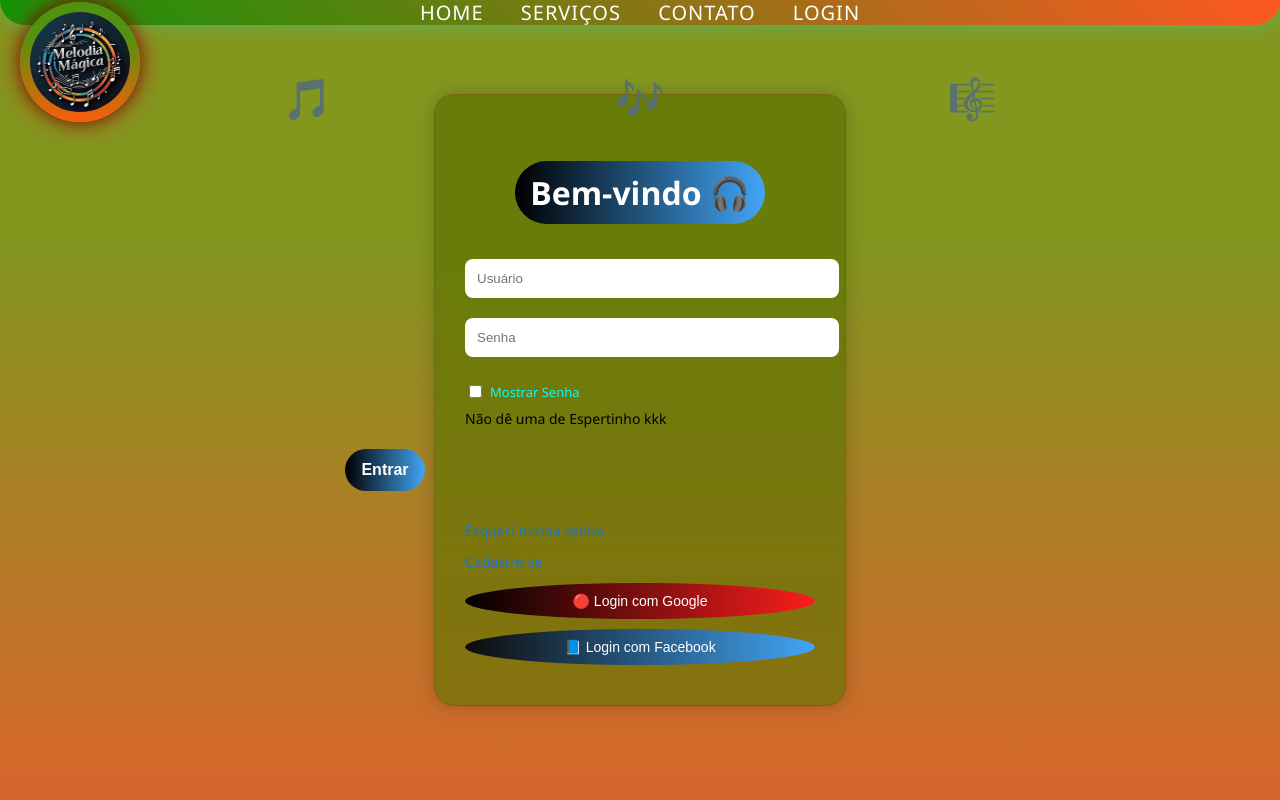
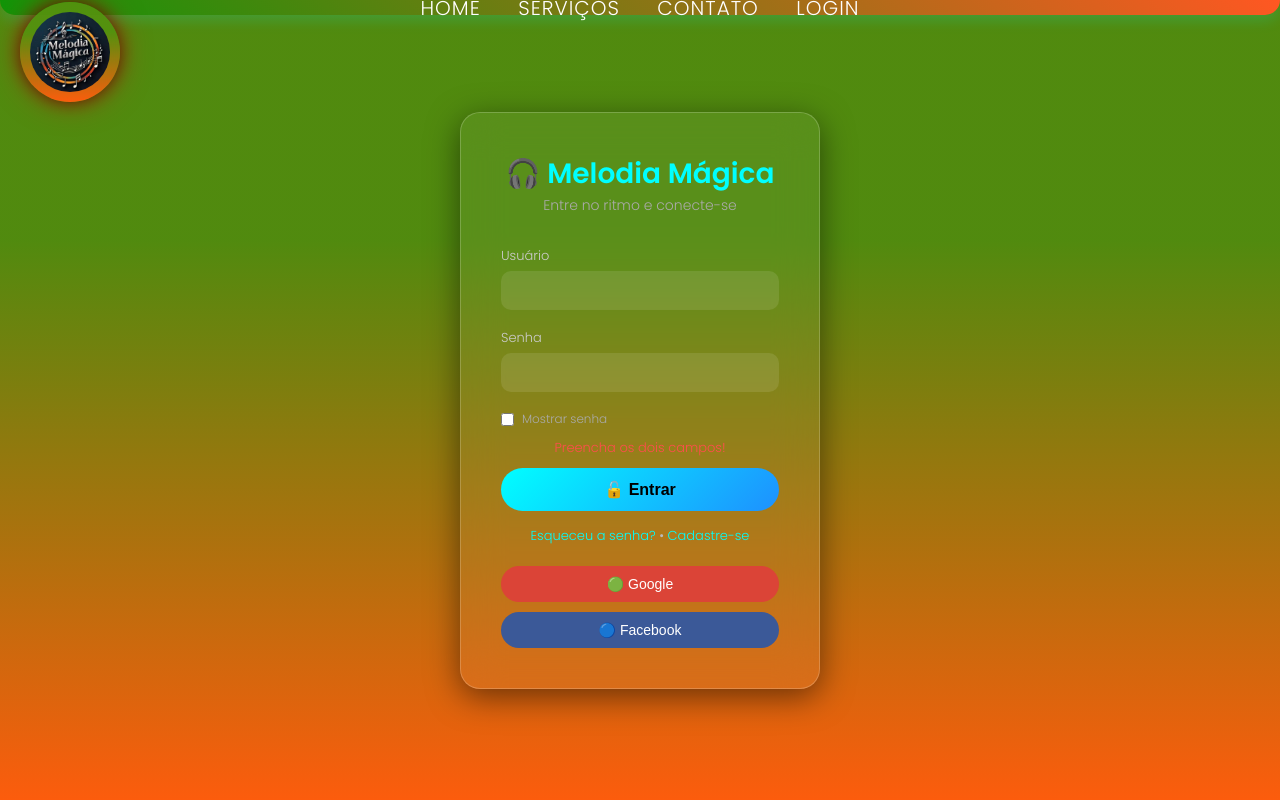
Before and after one commit to Rick0012345/melodia-magica-django, a Django app: page /login/ in a window 1280 px wide. Run offline with Django 5.2, Linux system fonts and the light colour scheme.

Commit message:
Tela de Login Atualizada

```diff
--- a/core/static/core/css/Login.module.css
+++ b/core/static/core/css/Login.module.css
@@ -1,260 +1,165 @@
-/* Fundo geral */
-body {
-  margin: 0px;
-  padding: 0px;
-  height: 100vh;
-  background: radial-gradient(ellipse at center, #1a1a1a 0%, #000000 100%);
-  display: flex;
-  justify-content: center;
-  align-items: center;
-  font-family: 'Segoe UI', Tahoma, Geneva, Verdana, sans-serif;
-  overflow: hidden;
+* {
+  margin: 0;
+  padding: 0;
+  box-sizing: border-box;
 }
 
-/* Container do login */
-.loginContainer {
+body {
+  font-family: 'Poppins', sans-serif;
+  height: 100vh;
+ background: linear-gradient(to bottom, #54910ef1 30%, #fc5c0d 100%);
+  color: white;
+  display: flex;
+  align-items: center;
+  justify-content: center;
+  overflow: hidden;
+  animation: pulseBg 10s infinite alternate;
+}
+
+@keyframes pulseBg {
+  0% { background-color: #0a0a0a; }
+  100% { background-color: #1a1a1a; }
+}
+
+.loginWrapper {
+  width: 100%;
+  max-width: 400px;
+  padding: 20px;
+}
+
+.loginCard {
   background: rgba(255, 255, 255, 0.05);
-  backdrop-filter: blur(10px);
+  border: 1px solid rgba(255, 255, 255, 0.2);
   border-radius: 20px;
-  padding: 40px 30px;
-  width: 350px;
-  border: 1px solid rgba(255, 255, 255, 0.15);
-  box-shadow: 0 0 25px rgba(0, 255, 255, 0.15);
+  padding: 40px;
+  box-shadow: 0 8px 32px rgba(0, 0, 0, 0.5);
+  backdrop-filter: blur(20px);
+  animation: fadeIn 1s ease;
+}
+
+@keyframes fadeIn {
+  from { opacity: 0; transform: scale(0.95); }
+  to { opacity: 1; transform: scale(1); }
+}
+
+.loginHeader {
+  text-align: center;
+  margin-bottom: 30px;
+}
+
+.loginHeader h2 {
+  font-size: 28px;
+  color: #00ffff;
+}
+
+.loginHeader p {
+  font-size: 14px;
+  color: #aaa;
+}
+
+.inputGroup {
   display: flex;
   flex-direction: column;
-  align-items: center;
-  transition: 0.3s ease;
+  margin-bottom: 18px;
 }
 
-.loginContainer:hover {
-  transform: scale(1.02);
-  box-shadow: 0 0 35px rgba(0, 255, 255, 0.3);
+.inputGroup label {
+  font-size: 13px;
+  margin-bottom: 5px;
+  color: #ccc;
 }
 
-/* Título */
-.loginTitle {
-  font-size: 32px;
-  color: #00ffff;
-  margin-bottom: 25px;
-  text-shadow: 0 0 10px rgba(0, 255, 255, 0.4);
+.inputGroup input {
+  padding: 12px;
+  border-radius: 10px;
+  border: none;
+  outline: none;
+  background-color: rgba(255, 255, 255, 0.1);
+  color: white;
+  transition: 0.3s;
 }
 
-/* Inputs */
-.loginInput {
+.inputGroup input:focus {
+  box-shadow: 0 0 0 2px #00ffff70;
+}
+
+.showPass {
+  display: flex;
+  align-items: center;
+  gap: 8px;
+  margin-bottom: 10px;
+  font-size: 12px;
+  color: #aaa;
+}
+
+.errorMessage {
+  color: #ff4d4d;
+  font-size: 13px;
+  min-height: 20px;
+  margin-bottom: 10px;
+  text-align: center;
+}
+
+.btnLogin {
   width: 100%;
   padding: 12px;
-  margin: 10px 0;
-  border: none;
-  border-radius: 8px;
-  background: rgba(255, 255, 255, 0.1);
-  color: #fff;
-  outline: none;
-  transition: 0.2s;
-}
-
-.loginInput:focus {
-  background: rgba(255, 255, 255, 0.2);
-  box-shadow: 0 0 8px rgba(0, 255, 255, 0.4);
-}
-
-/* Botão login */
-.loginButton {
-  padding: 12px;
-  width: 100%;
-  border: none;
-  border-radius: 40px;
-  background: linear-gradient(145deg, #00ffff, #0066ff);
+  background: linear-gradient(135deg, #00ffff, #1e90ff);
   color: black;
   font-weight: bold;
+  border: none;
+  border-radius: 30px;
+  cursor: pointer;
   font-size: 16px;
-  cursor: pointer;
   transition: all 0.3s ease;
 }
 
-.loginButton:hover {
+.btnLogin:hover {
   transform: scale(1.05);
-  filter: brightness(1.1);
+  background: linear-gradient(135deg, #1e90ff, #00ffff);
 }
 
-.loginButton:active {
-  transform: scale(0.95);
+.loginLinks {
+  text-align: center;
+  margin-top: 15px;
+  font-size: 13px;
+  color: #bbb;
 }
 
-/* Efeitos de movimento */
-.loginButtonShiftLeft {
-  transform: translateX(-120px);
-}
-.loginButtonShiftRight {
-  transform: translateX(120px);
-}
-.loginButtonShiftTop {
-  transform: translateY(-120px);
+.loginLinks a {
+  color: #00ffff;
+  text-decoration: none;
 }
 
-/* Mostrar senha */
-.loginShowPasswordContainer {
-  display: flex;
-  align-items: center;
-  margin-top: 15px;
-  width: 100%;
-  font-size: 13px;
-  color: #00ffff;
-}
-
-.loginShowPasswordCheckbox {
-  margin-right: 8px;
-  accent-color: #00ffff;
-}
-
-/* Mensagem de erro */
-.loginErrorMessage {
-  color: #000000;
-  font-size: 14px;
-  min-height: 20px;
-  margin: 8px 0;
-}
-
-/* Botão container */
-.loginButtonContainer {
-  width: 100%;
-  margin-top: 20px;
-  position: relative;
-}
-
-/* Links extras */
-.loginExtraOptions {
-  margin-top: 30px;
-  display: flex;
-  flex-direction: column;
-  gap: 12px;
-  width: 100%;
-}
-
-.forgotPasswordLink {
-  color: #00ffff;
-  text-decoration: none;
-  font-size: 14px;
-}
-
-.forgotPasswordLink:hover {
+.loginLinks a:hover {
   text-decoration: underline;
 }
 
-/* Botões sociais */
 .socialLogin {
+  margin-top: 20px;
   display: flex;
   flex-direction: column;
   gap: 10px;
 }
 
-.socialButton {
+.btnSocial {
   padding: 10px 20px;
-  border-radius: 50px;
   border: none;
-  color: white;
+  border-radius: 30px;
   font-size: 14px;
   cursor: pointer;
-  transition: 0.2s;
+  transition: 0.3s;
 }
 
-.socialButtonGoogle {
-  background: linear-gradient(to right, #000000, #fb1d1d);
-  border-radius: 150%;
-}
-.socialButtonGoogle:hover {
-  background: #c23327;
+.btnSocial.google {
+  background: #db4437;
+  color: white;
 }
 
-.socialButtonFacebook {
-  background: linear-gradient(to right, #0c0b0b, #42a5f5);
-  border-radius: 150%;
-}
-.socialButtonFacebook:hover {
-  background: #2d4373;
+.btnSocial.facebook {
+  background: #3b5998;
+  color: white;
 }
 
-/* Animações das notas */
-.musicNotesContainer {
-  position: absolute;
-  top: 10%;
-  left: 50%;
-  transform: translateX(-50%);
-  display: flex;
-  justify-content: space-evenly;
-  width: 100%;
-  pointer-events: none;
+.btnSocial:hover {
+  filter: brightness(1.1);
 }
-
-.musicNote,
-.musicNote2 {
-  font-size: 40px;
-  animation: floatNotes 3s ease-in-out infinite;
-}
-
-@keyframes floatNotes {
-  0% { transform: translateY(0); opacity: 1; }
-  50% { transform: translateY(-30px); opacity: 0.7; }
-  100% { transform: translateY(0); opacity: 1; }
-}
-
-/* Responsivo */
-@media (max-width: 500px) {
-  .loginContainer {
-    width: 90%;
-    padding: 30px 20px;
-  }
-
-  .musicNote,
-  .musicNote2 {
-    font-size: 30px;
-  }
-}
-
-/* Adiconando Tema Escurooo */
-
-@media (prefers-color-scheme: light) {
-  body {
-    background: linear-gradient(to bottom, #7c9112f1 30%, #d9652c 100%);
-    color: #000;
-  }
-
-  .loginContainer {
-    background: linear-gradient(to bottom, #687b09f1 30%, #cc591f 300%);
-    box-shadow: 0 0 20px rgba(0, 0, 0, 0.2);
-    border: 1px solid rgba(0, 0, 0, 0.1);
-  }
-
-  .loginTitle {
-    background: linear-gradient(to right, #000000, #42a5f5);
-    text-shadow: none;
-    border-radius: 150px;
-    max-width: 100%;
-    padding: 10px 15px;
-    color: #fff;
-}
-
-  .loginInput {
-    background: #fff;
-    color: #000;
-  }
-
-  .loginInput:focus {
-    box-shadow: 0 0 8px rgba(25, 118, 210, 0.4);
-  }
-
-  .loginButton {
-    background: linear-gradient(to right, #000000, #42a5f5);
-    color: white;
-    border-radius: 150px;
-    max-width: 80px;
-
-  }
-
-  .loginShowPasswordCheckbox {
-    accent-color: #1976d2;
-  }
-
-  .forgotPasswordLink {
-    color: #1976d2;
-  }
-}
--- a/core/templates/core/login.html
+++ b/core/templates/core/login.html
@@ -4,122 +4,81 @@
 <head>
   <meta charset="UTF-8" />
   <meta name="viewport" content="width=device-width, initial-scale=1" />
-  <title>Login</title>
+  <title>🎧 Melodia Mágica</title>
   <link rel="stylesheet" href="{% static 'core/css/Login.module.css' %}">
+  <link href="https://fonts.googleapis.com/css2?family=Poppins:wght@300;600&display=swap" rel="stylesheet">
 </head>
 <body>
 
   {% include "core/navbar.html" %}
 
-  <div class="loginContainer">
-    <h2 class="loginTitle">Bem-vindo 🎧</h2>
-
-    <form method="POST" action="{% url 'login' %}" id="loginForm">
-      {% csrf_token %}
-
-      <input
-        type="text"
-        id="uname"
-        name="username"
-        placeholder="Usuário"
-        class="loginInput"
-        value="{{ username|default:'' }}"
-        required
-      />
-
-      <input
-        type="password"
-        id="pass"
-        name="password"
-        placeholder="Senha"
-        class="loginInput"
-        required
-      />
-
-      <div class="loginShowPasswordContainer">
-        <input
-          type="checkbox"
-          id="show-password"
-          class="loginShowPasswordCheckbox"
-          onchange="togglePassword()"
-        />
-        <label for="show-password">Mostrar Senha</label>
+  <div class="loginWrapper">
+    <div class="loginCard">
+      <div class="loginHeader">
+        <h2>🎧 Melodia Mágica</h2>
+        <p>Entre no ritmo e conecte-se</p>
       </div>
 
-      <p class="loginErrorMessage" id="msg">{{ error_message }}</p>
+      <form method="POST" action="{% url 'login' %}" id="loginForm">
+        {% csrf_token %}
 
-      <div class="loginButtonContainer">
-        <button id="login-btn" class="loginButton" type="submit">
-          Entrar
+        <div class="inputGroup">
+          <label for="uname">Usuário</label>
+          <input type="text" id="uname" name="username" value="{{ username|default:'' }}" required />
+        </div>
+
+        <div class="inputGroup">
+          <label for="pass">Senha</label>
+          <input type="password" id="pass" name="password" required />
+        </div>
+
+        <div class="showPass">
+          <input type="checkbox" id="show-password" onchange="togglePassword()" />
+          <label for="show-password">Mostrar senha</label>
+        </div>
+
+        <p class="errorMessage" id="msg">{{ error_message }}</p>
+
+        <button type="submit" id="login-btn" class="btnLogin">
+          🔓 Entrar
         </button>
-      </div>
-    </form>
 
-    <div class="loginExtraOptions">
-      <a href="#" class="forgotPasswordLink">Esqueci minha senha</a>
-      <a href="#" class="forgotPasswordLink">Cadastre-se</a>
+        <div class="loginLinks">
+          <a href="#">Esqueceu a senha?</a> • <a href="#">Cadastre-se</a>
+        </div>
 
-      <div class="socialLogin">
-        <button class="socialButton socialButtonGoogle">
-          <span>🔴</span> Login com Google
-        </button>
-        <button class="socialButton socialButtonFacebook">
-          <span>📘</span> Login com Facebook
-        </button>
-      </div>
+        <div class="socialLogin">
+          <button class="btnSocial google">🟢 Google</button>
+          <button class="btnSocial facebook">🔵 Facebook</button>
+        </div>
+      </form>
     </div>
   </div>
 
-  <div class="musicNotesContainer">
-    <span class="musicNote">🎵</span>
-    <span class="musicNote2">🎶</span>
-    <span class="musicNote">🎼</span>
-  </div>
-
   <script>
-    const loginBtn = document.getElementById('login-btn');
-    const unameInput = document.getElementById('uname');
-    const passInput = document.getElementById('pass');
-    const msg = document.getElementById('msg');
-
     function togglePassword() {
       const pass = document.getElementById('pass');
       pass.type = pass.type === 'password' ? 'text' : 'password';
     }
 
-    function shiftButton() {
-      const positions = ['loginButtonShiftLeft', 'loginButtonShiftTop', 'loginButtonShiftRight'];
-      const nextPosition = positions[Math.floor(Math.random() * positions.length)];
-      loginBtn.className = 'loginButton ' + nextPosition;
-    }
-
-    function resetButton() {
-      loginBtn.className = 'loginButton';
-    }
+    const unameInput = document.getElementById('uname');
+    const passInput = document.getElementById('pass');
+    const loginBtn = document.getElementById('login-btn');
+    const msg = document.getElementById('msg');
 
     function validateFields() {
       if (unameInput.value && passInput.value) {
         loginBtn.disabled = false;
         msg.textContent = '';
-        resetButton();
       } else {
         loginBtn.disabled = true;
-        msg.textContent = 'Não dê uma de Espertinho kkk';
-        shiftButton();
+        msg.textContent = 'Preencha os dois campos!';
       }
     }
 
     unameInput.addEventListener('input', validateFields);
     passInput.addEventListener('input', validateFields);
-
-    loginBtn.addEventListener('click', function(event) {
-      if (loginBtn.disabled) {
-        event.preventDefault();
-        shiftButton();
-      }
-    });
-
-    validateFields(); // Estado inicial
+    validateFields();
   </script>
 </body>
 </html>
```
